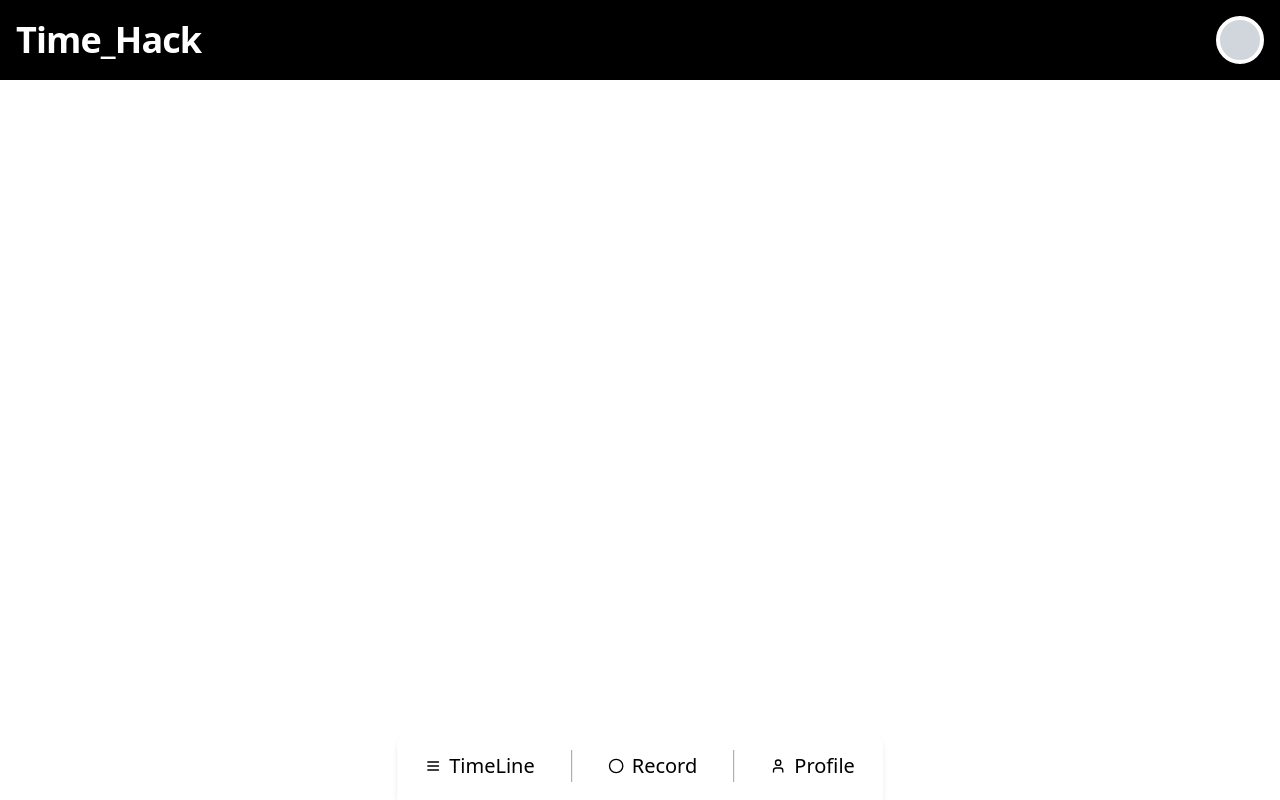
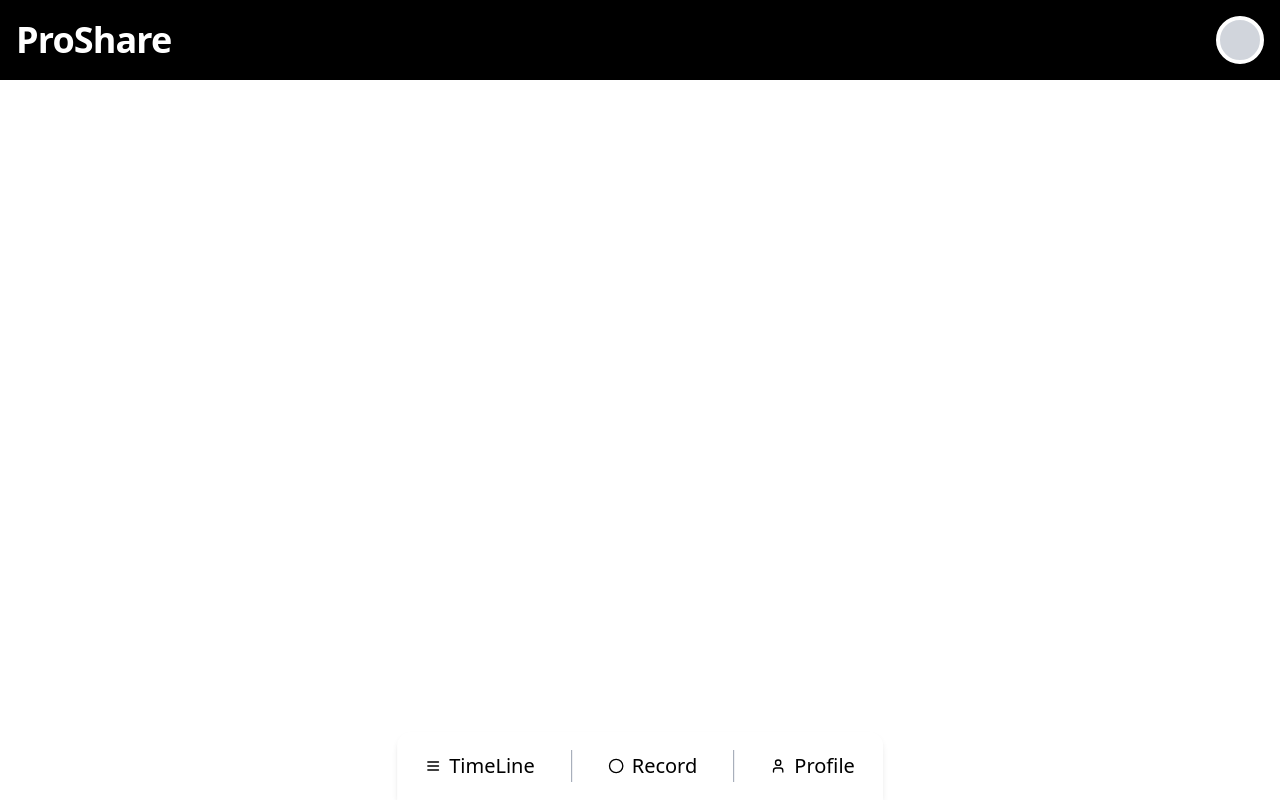
Before and after one commit to rits-RsHack/2025-team2, a Next.js app in the folder ricehack/: page / in a window 1280 px wide. Built offline with nearby package versions, Linux system fonts and the light colour scheme.

Commit message:
fix_プロダクト名を更新

```diff
--- a/ricehack/src/app/layout.tsx
+++ b/ricehack/src/app/layout.tsx
@@ -30,7 +30,7 @@ export default function RootLayout({
           <h1 className="
         text-4xl font-bold tracking-tight
         ">
-            Time_Hack
+            ProShare
           </h1>
           <div className="
         w-12 h-12 bg-gray-300 rounded-full border-4 border-white
```
